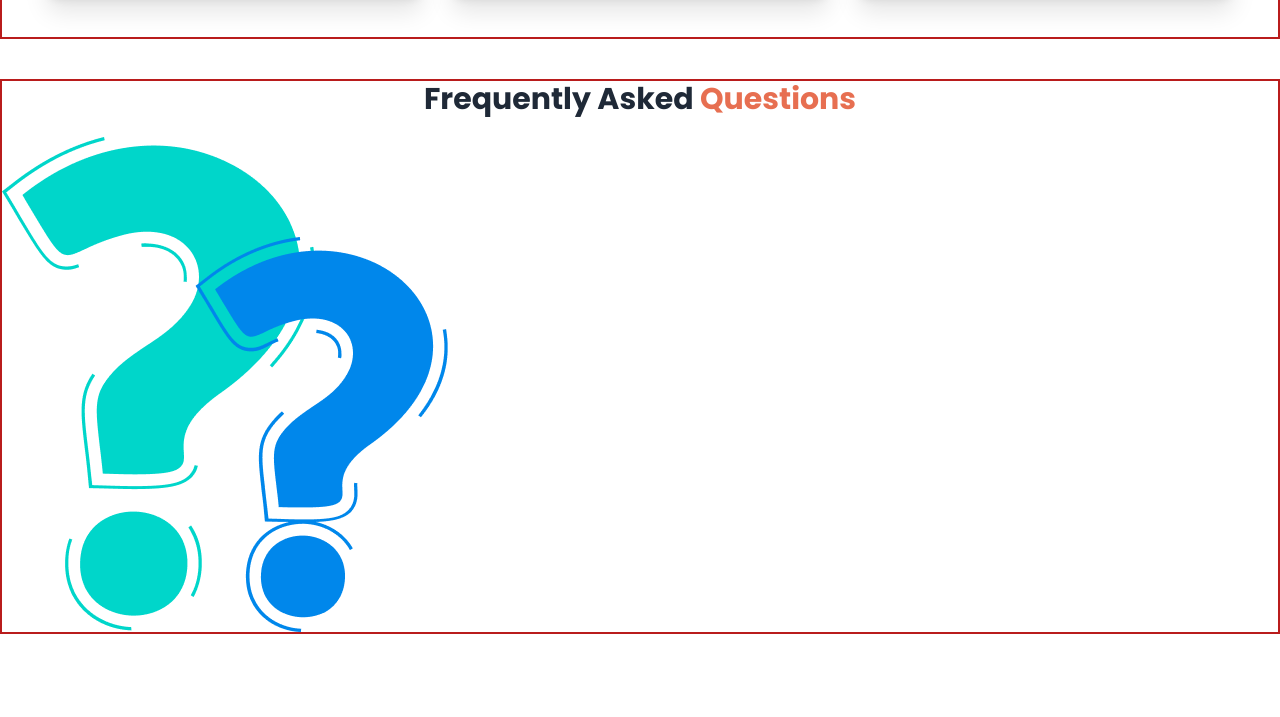
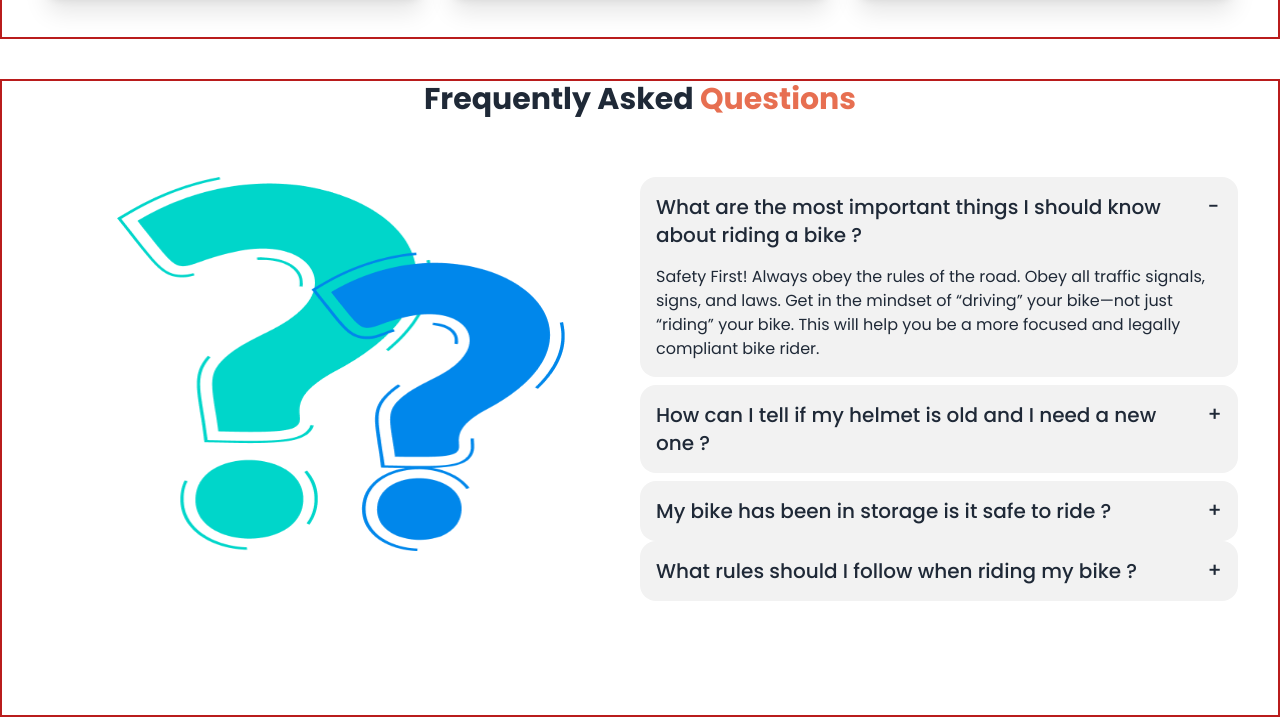
Before and after one commit to Fariha1865/BikerZone-landing-page-with-Tailwind-DaisyUI, a plain HTML site: page index.html in a window 1280 px wide. Shown: the part 2260-2977 px from the top of the page. Before the commit the page ends 2894 px from the top, so only its background shows below. Drawn offline with nearby package versions, Linux system fonts and the light colour scheme.

Commit message:
FAQ section added

```diff
--- a/index.html
+++ b/index.html
@@ -298,10 +298,53 @@
       </h1>
 
       <!-- flex_container -->
-      <div>
-       <div>
-        <img src="./images/others/faq.png" alt="">
+      <div class="flex p-10">
+       <div class="flex-1">
+        <img src="./images/others/faq.png" alt="" class="w-3/4 h-3/4 mx-auto">
        </div>
+
+
+        <div class="flex-1">
+          <div class="collapse collapse-plus bg-base-200 mb-2">
+              <input type="radio" name="my-accordion-3" checked="checked" />
+              <div class="collapse-title text-xl font-medium font-poppins">
+                What are the most important things I should
+                know about riding a bike ?
+              </div>
+              <div class="collapse-content">
+                <p class="font-poppins">Safety First! Always obey the rules of the road. Obey all traffic signals, signs, and laws. Get in the mindset of “driving” your bike—not just “riding” your bike. This will help you be a more focused and legally compliant bike rider. </p>
+              </div>
+            </div>
+            <div class="collapse collapse-plus bg-base-200 mb-2">
+              <input type="radio" name="my-accordion-3" />
+              <div class="collapse-title text-xl font-medium font-poppins">
+                How can I tell if my helmet is old and I need a
+                new one ?
+              </div>
+              <div class="collapse-content">
+                <p class="font-poppins">Inspect your helmet regularly for any visible signs of damage, such as cracks, dents, or deformities. If you see any of these signs, it's time to get a new helmet</p>
+              </div>
+            </div>
+            <div class="collapse collapse-plus bg-base-200">
+              <input type="radio" name="my-accordion-3" />
+              <div class="collapse-title text-xl font-medium font-poppins">
+                My bike has been in storage is it safe to ride ?
+              </div>
+              <div class="collapse-content">
+                <p class="font-poppins">Before riding a bike that has been in storage, it's important to conduct a thorough inspection to ensure it's safe to ride. Bikes stored for an extended period may experience certain issues that need to be addressed before hitting the road</p>
+              </div>
+            </div>
+            <div class="collapse collapse-plus bg-base-200">
+              <input type="radio" name="my-accordion-3" />
+              <div class="collapse-title text-xl font-medium font-poppins">
+                What rules should I follow when riding my bike ?
+              </div>
+              <div class="collapse-content">
+                <p class="font-poppins">When riding your bike, prioritize safety by wearing a helmet and following traffic laws. Obey road rules, ride in the same direction as traffic, and use bike lanes when available. Be visible with lights and reflective gear, and always yield to pedestrians. Stay alert, keep both hands on the handlebars, and check your bike regularly. </p>
+              </div>
+            </div>
+          </div>
+
       </div>
     </section>
   </main>
```
